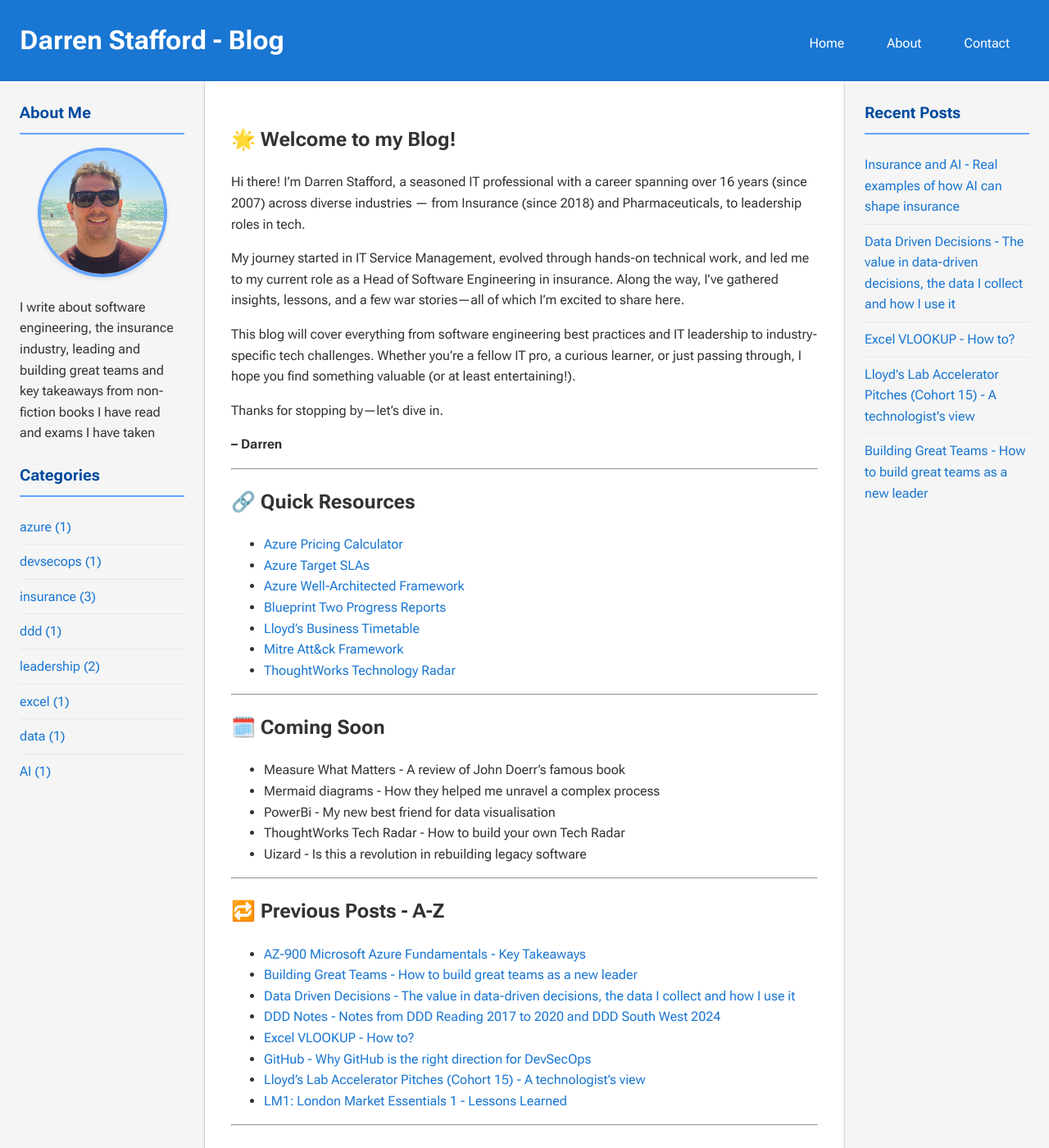
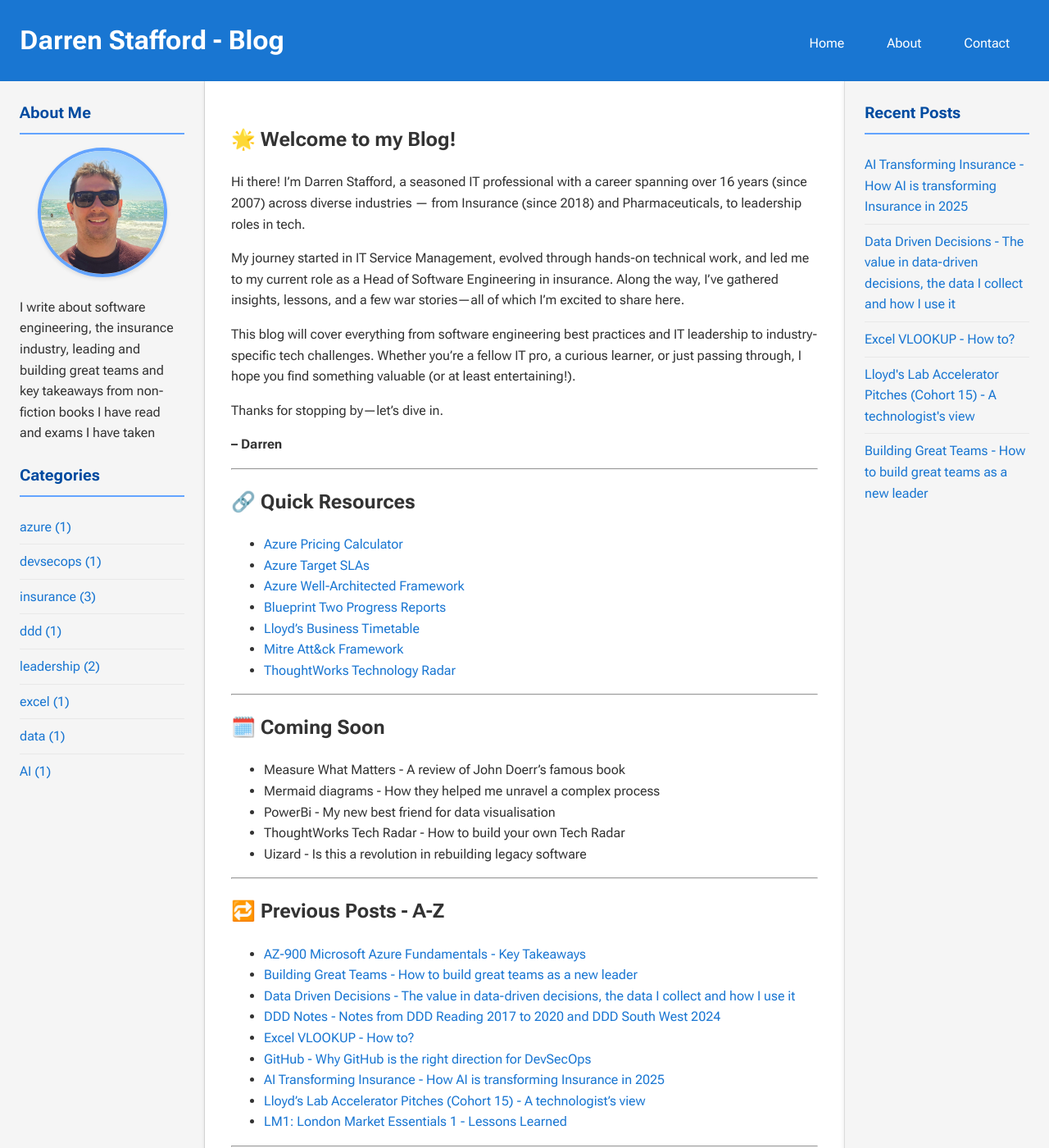
Before and after one commit to dazstaffs/blog, a Jekyll site: the page built from index.md, in a window 1280 px wide and 1400 px high. Shown: the whole window at 82% size. Built offline with Jekyll 4.4.1, drawn with Linux system fonts in a browser that asks for light colours.

Commit message:
A couple of alterations to format and the main page

```diff
--- a/_posts/2025-12-31-InsuranceAndAI.md
+++ b/_posts/2025-12-31-InsuranceAndAI.md
@@ -1,6 +1,6 @@
 ---
 layout: post
-title: "Insurance and AI - Real examples of how AI can shape insurance"
+title: "AI Transforming Insurance - How AI is transforming Insurance in 2025"
 date: 2025-12-31
 categories: [AI, insurance]
 ---
@@ -15,7 +15,7 @@ On a recent 4 hour flight from Tenerife to London, I had time to reflect on the
 
  ---
 
- ## How does AI actually work?
+## How does AI actually work?
 
  At a technical level, most modern AI (specifically "machine learning") works through a process called training. Imagine teaching a child what a cat is by showing them hundreds of cat pictures. AI learns similarly:
 - Data In: The system is fed massive amounts of data (cat images, in our example)
--- a/index.md
+++ b/index.md
@@ -49,6 +49,7 @@ Thanks for stopping by—let’s dive in.
 - [DDD Notes - Notes from DDD Reading 2017 to 2020 and DDD South West 2024](_posts/2025-08-03-DDDNotes.md)
 - [Excel VLOOKUP - How to?](_posts/2025-09-20-VLookUp.md)
 - [GitHub - Why GitHub is the right direction for DevSecOps](_posts/2025-07-26-GitHubFuture.md)
+- [AI Transforming Insurance - How AI is transforming Insurance in 2025](_posts/2025-12-31-InsuranceAndAI.md)
 - [Lloyd's Lab Accelerator Pitches (Cohort 15) - A technologist's view](_posts/2025-09-10-LloydsLabAccelerator2025.md)
 - [LM1: London Market Essentials 1 - Lessons Learned](_posts/2025-08-02-LM12025.md)
 
```
